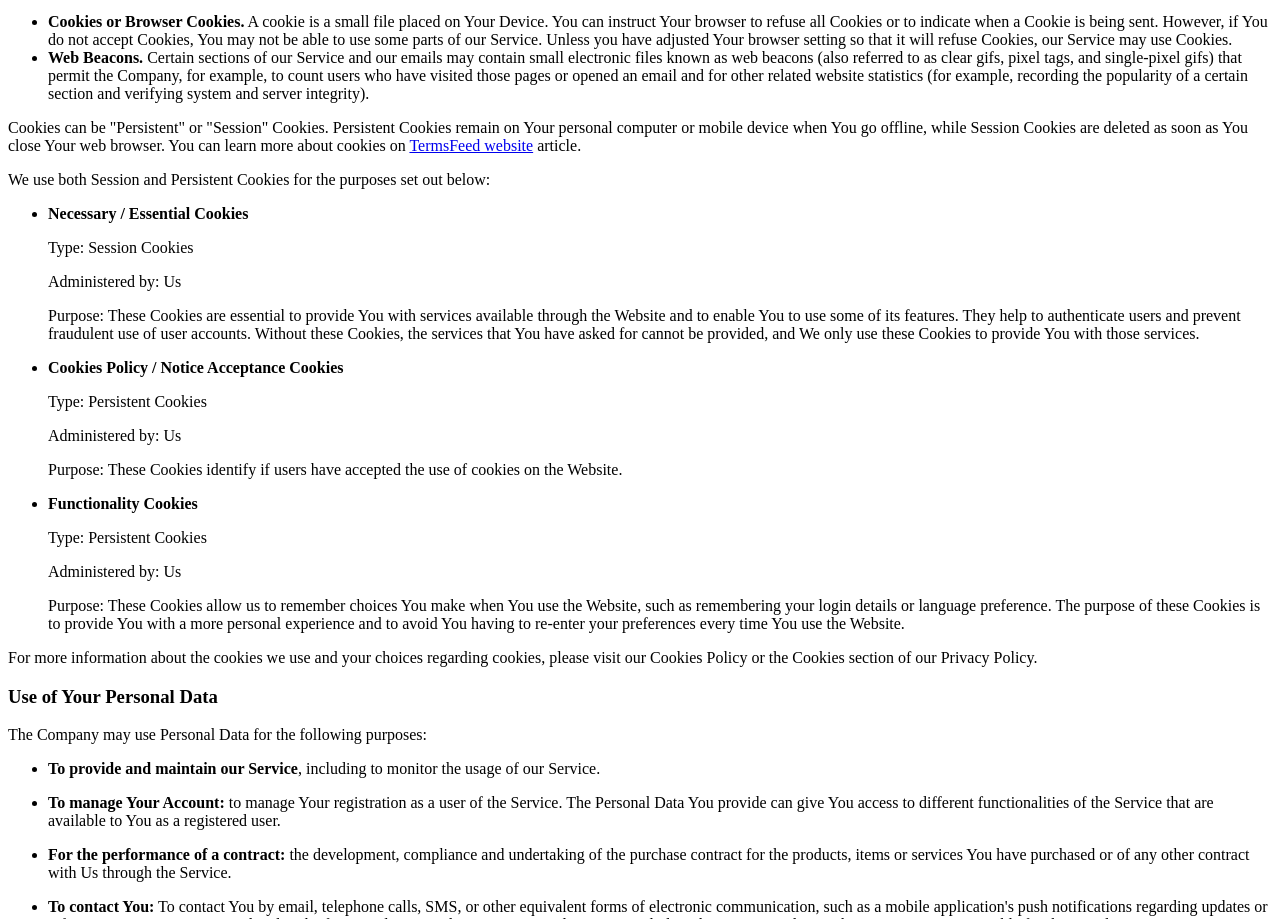
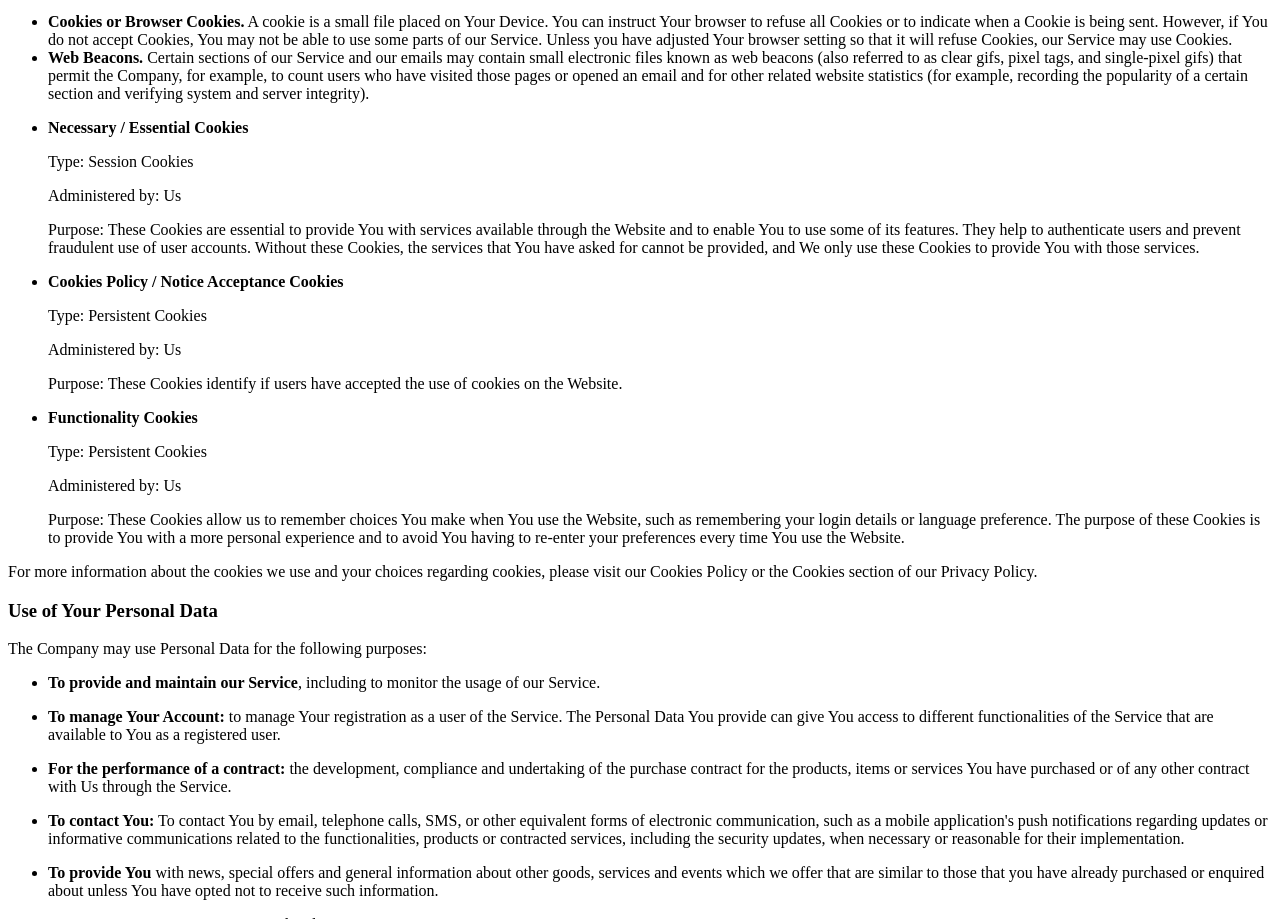
Before and after one commit to SujalJariha/page, a plain HTML site: page index.html in a window 1280 px wide. Shown: the part 1525-2444 px from the top of the page. Drawn offline with Linux system fonts and the light colour scheme.

Commit message:
Update index.html

```diff
--- a/index.html
+++ b/index.html
@@ -77,8 +77,6 @@
 <li><strong>Cookies or Browser Cookies.</strong> A cookie is a small file placed on Your Device. You can instruct Your browser to refuse all Cookies or to indicate when a Cookie is being sent. However, if You do not accept Cookies, You may not be able to use some parts of our Service. Unless you have adjusted Your browser setting so that it will refuse Cookies, our Service may use Cookies.</li>
 <li><strong>Web Beacons.</strong> Certain sections of our Service and our emails may contain small electronic files known as web beacons (also referred to as clear gifs, pixel tags, and single-pixel gifs) that permit the Company, for example, to count users who have visited those pages or opened an email and for other related website statistics (for example, recording the popularity of a certain section and verifying system and server integrity).</li>
 </ul>
-<p>Cookies can be &quot;Persistent&quot; or &quot;Session&quot; Cookies. Persistent Cookies remain on Your personal computer or mobile device when You go offline, while Session Cookies are deleted as soon as You close Your web browser. You can learn more about cookies on <a href="https://www.termsfeed.com/blog/cookies/#What_Are_Cookies" target="_blank">TermsFeed website</a> article.</p>
-<p>We use both Session and Persistent Cookies for the purposes set out below:</p>
 <ul>
 <li>
 <p><strong>Necessary / Essential Cookies</strong></p>
```
